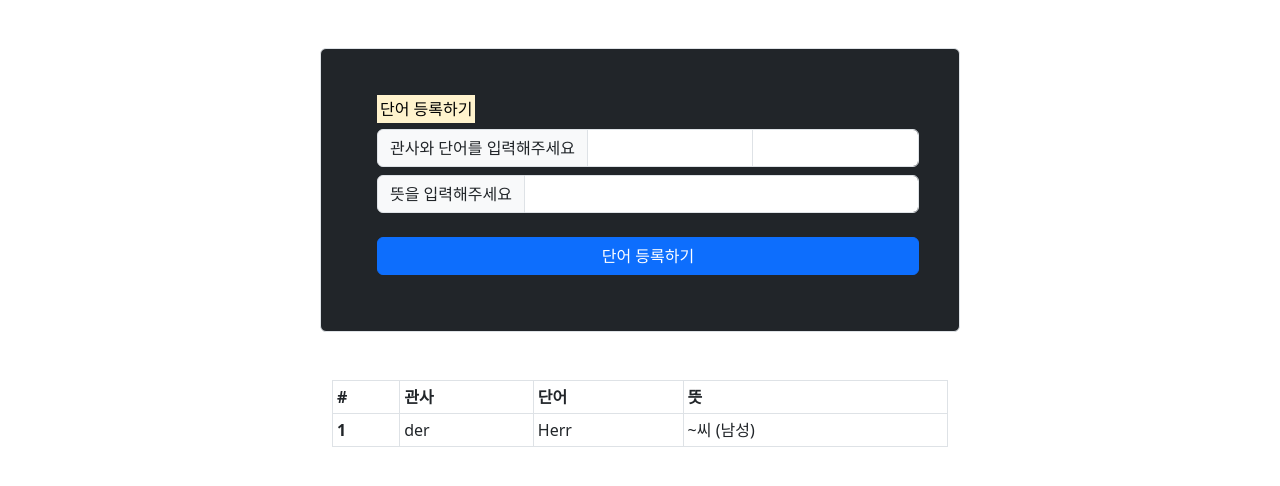
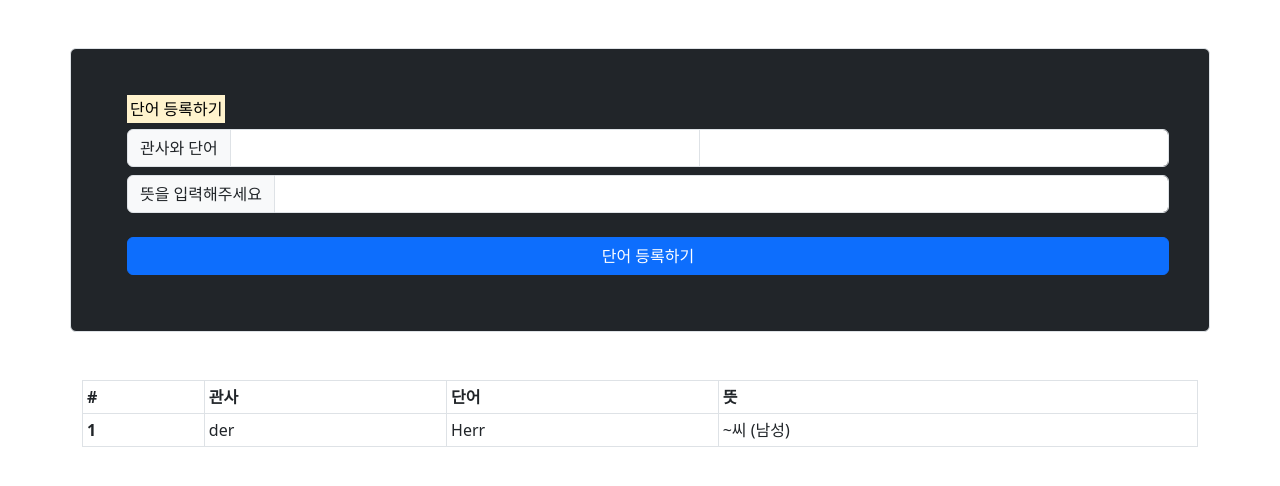
Before and after one commit to migdracios/ezlang, a Flask app: page / in a window 1280 px wide. Shown: the part 56-542 px from the top of the page. Run offline with Flask 3, Linux system fonts and the light colour scheme; data comes from the database, SQL or seed files in the repository.

Commit message:
update html layout

```diff
--- a/templates/index.html
+++ b/templates/index.html
@@ -37,10 +37,10 @@
             </div>
         </div>
     </nav>
-    <div class="container-fluid w-50 p-5 bg-dark my-5 mx-auto border rounded">
+    <div class="container-sm p-5 bg-dark my-5 mx-auto border rounded">
         <mark class="m-2">단어 등록하기</mark>
         <div class="input-group m-2">
-            <span class="input-group-text">관사와 단어를 입력해주세요</span>
+            <span class="input-group-text">관사와 단어</span>
             <input id="input-article" type="text" aria-label="First name" class="form-control">
             <input id="input-word" type="text" aria-label="Last name" class="form-control">
         </div>
@@ -52,7 +52,7 @@
 
         <button id="upload-word" class="btn btn-primary w-100 m-2" type="button">단어 등록하기</button>
     </div>
-    <div class="container-fluid w-50">
+    <div class="container-sm">
 
         <table class="table table-sm table-bordered">
             <thead>
```
